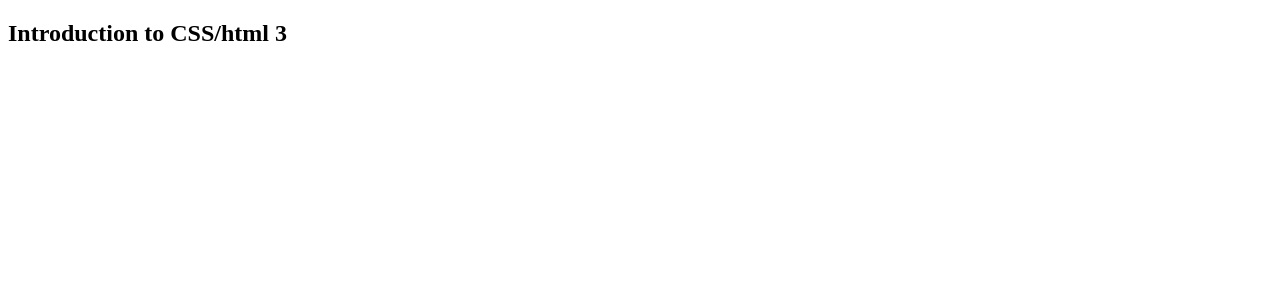
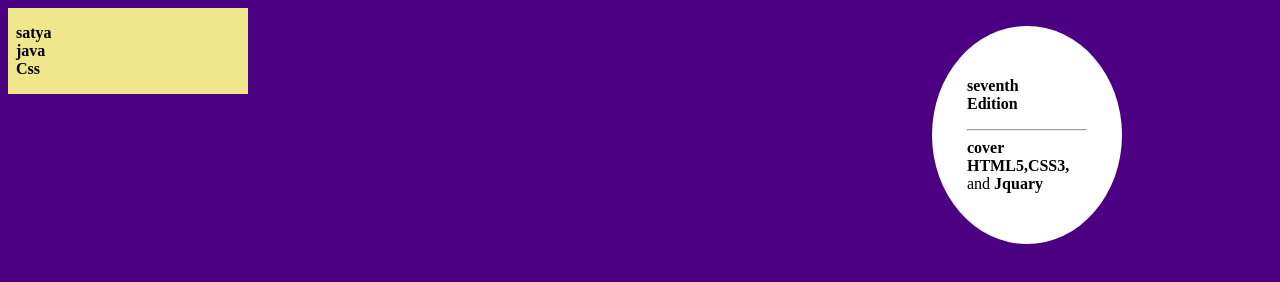
Before and after one commit to Harpreet93/Lesson-2, a website: page index.html in a window 1280 px wide. Drawn offline with Linux system fonts and the light colour scheme.

Commit message:
added upper sections

```diff
--- a/index.html
+++ b/index.html
@@ -7,7 +7,34 @@
         <meta name="viewport" content="width=device-width, initial-scale=1.0" />
         <title>Lesson 2</title>
     </head>
-    <body>
-        <h2>Introduction to CSS/html 3</h2>
+
+    <body style="background-color: indigo;">
+
+        <!-- Upper dib section Starts here-->
+       <div style="float: left; background-color: khaki; width: 15em;">
+           <ul style="list-style-type: none; font-weight: bold; margin-left: -2em;">
+               <li >satya </li>
+               <li>java</li>
+               <li>Css</li>
+           </ul>
+       </div>
+        <!-- upper dib section ends here-->
+     <br/>
+     <div style="background-color: white; float:right; border-radius: 50%; padding: 35px; width: 120px;margin-right: 150px; color: lightpinka;">
+         <p>
+             <b>seventh
+                 <br/>
+                 Edition
+                 <hr/>
+                 cover
+                 <br/>
+                 HTML5,CSS3, <br/>
+             </b>
+             and <b>
+                 Jquary
+             </b>
+         </p>
+     </div>
+
     </body>
 </html>
```
